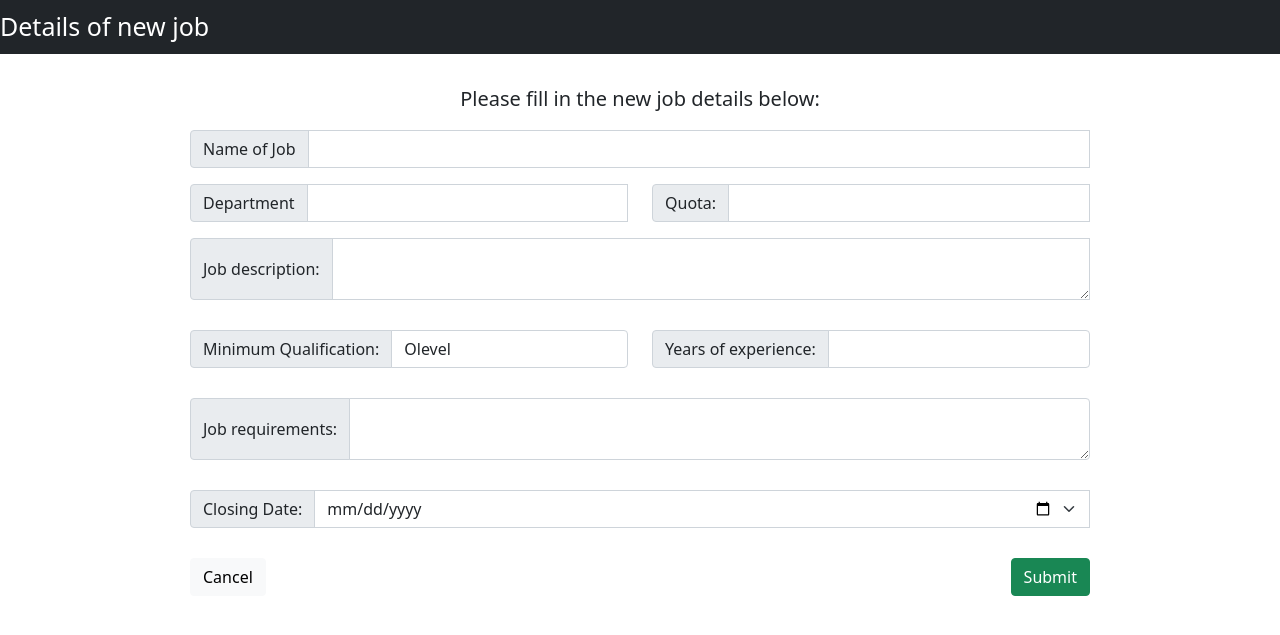
After one commit to 20b2122/ZC-2204_Project4, a PHP site: page /uploadJob.html in a window 1280 px wide. The commit adds this page. Shown: the top 635 px of the page. Run offline with PHP 8.4, Linux system fonts and the light colour scheme; a stand-in replaces the project's code that opens the database connection; some libraries are stand-ins or nearby versions.

Commit message:
Add files via upload

```diff
--- /dev/null
+++ b/uploadJob.html
@@ -0,0 +1,124 @@
+<!DOCTYPE html>
+<html lang="en">
+<head>
+    <meta charset="UTF-8">
+    <meta http-equiv="X-UA-Compatible" content="IE=edge">
+    <meta name="viewport" content="width=device-width, initial-scale=1.0">
+    <title>Upload new job opening</title>
+    <link href="https://cdn.jsdelivr.net/npm/bootstrap@5.1.3/dist/css/bootstrap.min.css" rel="stylesheet"
+    integrity="sha384-1BmE4kWBq78iYhFldvKuhfTAU6auU8tT94WrHftjDbrCEXSU1oBoqyl2QvZ6jIW3"
+    crossorigin="anonymous">
+    <link rel="stylesheet" href="style.css">
+</head>
+<body style="text-align: center;">
+    <nav class="navbar navbar-expand-sm navbar-dark bg-dark">
+    <header style="font-size:25px; color: white;">Details of new job</header>
+    </nav>
+    </br>
+    <p>Please fill in the new job details below:</p>
+    <form role="form" name="newJobForm" method="POST" class="main-form needs-validation" action="uploadJob.php" novalidate>
+
+        <div class="input-group mb-3">
+            <span class="input-group-text" id="inputGroup-sizing-default">Name of Job</span>
+            <input type="text" class="form-control" id="jobName" name="jobName"
+            aria-label="Sizing example input" aria-describedby="inputGroup-sizing-default"
+            required>
+            <div class="invalid-feedback">Please enter job name.</div>
+        </div>
+
+        <div class="row">
+            <div class="col">
+                <div class="input-group mb-3">
+                    <span class="input-group-text" id="inputGroup-sizing-default">Department</span>
+                    <input type="text" class="form-control" id="department" name="department"
+                    aria-label="Sizing example input" aria-describedby="inputGroup-sizing-default"
+                    required>
+                    <div class="invalid-feedback">Please enter a department.</div>
+                </div>
+            </div>
+            <div class="col">
+                <div class="input-group">
+                    <span class="input-group-text">Quota:</span>
+                    <input class="form-control" type="number" id="quota" name="quota" required>
+                    <div class="invalid-feedback">Please enter the number of quota available.</div>
+                </div>
+            </div>
+        </div>
+
+        <div class="input-group">
+            <span class="input-group-text">Job description:</span>
+            <textarea class="form-control" aria-label="With textarea" id="jDescription"
+            name="jDescription" required></textarea>
+            <div class="invalid-feedback">Please enter the job description.</div>
+        </div>
+        <br/>
+
+        <div class="row">
+            <div class="col">
+                <div class="input-group">
+                <span class="input-group-text" >Minimum Qualification:</span>
+                <select name="minQualification" id="minQualification" class="form-control">
+                    <option value="Olevel">Olevel</option>
+                    <option value="Alevel">Alevel</option>
+                    <option value="HND">HND</option>
+                    <option value="Degree">Degree</option>
+                    <option value="Master">Master</option>
+                    <option value="PHD">PHD</option>
+                    </select>
+                </div>
+            </div>
+            <div class="col">
+                <div class="input-group">
+                    <span class="input-group-text">Years of experience:</span>
+                    <input class="form-control" type="number" id="numExperience" name="numExperience" required>
+                </div>
+            </div>
+        </div><br/>
+
+        <div class="input-group">
+            <span class="input-group-text">Job requirements:</span>
+            <textarea class="form-control" aria-label="With textarea" id="jRequirements" name="jRequirements" required></textarea>
+        </div><br/>
+
+        <div class="col">
+            <div class="input-group">
+                <span class="input-group-text">Closing Date:</span>
+                <input type="date" id="closeDate" name="closeDate" class="form-select" required>
+                <div class="invalid-feedback">Please enter a valid closing date.</div>
+            </div>
+        </div>
+
+    </br>
+        <input type="submit" id="btn" class="btn btn-success" value="Submit" style="float:right">
+        <button style="float:left;"  type="button" class="btn btn-light" onclick="cancelUpload()">Cancel</button>
+    </form>
+
+    <script src="https://code.jquery.com/jquery-3.2.1.slim.min.js" integrity="sha384-KJ3o2DKtIkvYIK3UENzmM7KCkRr/rE9/Qpg6aAZGJwFDMVNA/GpGFF93hXpG5KkN"
+    crossorigin="anonymous"></script>
+    <script src="https://cdnjs.cloudflare.com/ajax/libs/popper.js/1.12.9/umd/popper.min.js" integrity="sha384-ApNbgh9B+Y1QKtv3Rn7W3mgPxhU9K/ScQsAP7hUibX39j7fakFPskvXusvfa0b4Q"
+    crossorigin="anonymous"></script>
+    <script src="https://maxcdn.bootstrapcdn.com/bootstrap/4.0.0/js/bootstrap.min.js" integrity="sha384-JZR6Spejh4U02d8jOt6vLEHfe/JQGiRRSQQxSfFWpi1MquVdAyjUar5+76PVCmYl"
+    crossorigin="anonymous"></script>
+
+    <script>
+        var form = document.querySelector('.needs-validation');
+
+        form.addEventListener('submit', function(event) {
+            if (form.checkValidity() === false) {
+                event.preventDefault();
+                event.stopPropagation();
+            }
+            form.classList.add('was-validated');
+        })
+
+        function cancelUpload() {
+            var r = confirm("Are you sure you want to cancel?");
+            if (r == true) {
+                window.location.href = "manageJob.php";
+            }
+        }
+
+    </script>
+
+</body>
+</html>
```
Also changed, not shown: manageJob.php (+41 -9 lines).
